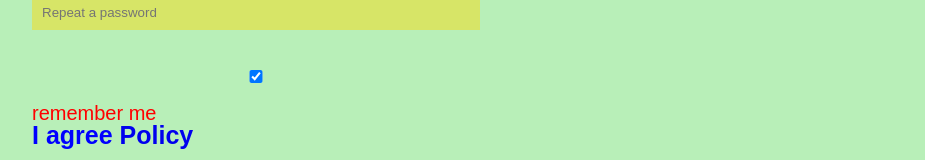
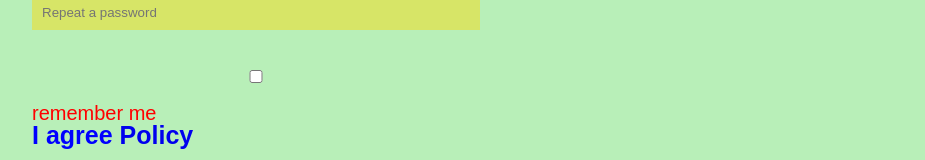
Before and after one commit to Andrei-jk/React-mailing-list, a React (Create React App) app: page / in a window 1280 px wide. Both pictures are taken after a click on the button "Подписаться на рассылку". Shown: the part 534-694 px from the top of the page, without its empty margins (328-1253 px from the left). Built offline with nearby package versions, Linux system fonts and the light colour scheme.

Commit message:
the button checkbox is made controllable

```diff
--- a/src/Components/Subscription/Subscription.jsx
+++ b/src/Components/Subscription/Subscription.jsx
@@ -4,8 +4,6 @@ import React, { useState } from "react";
 const Subscription = () => {
   // Используем хук useState для создания состояния isOpen, которое по умолчанию определяем как false. Это состояние будет определять, открыто ли меню.
   const [isOpen, setIsOpen] = useState(false);
-  // const [isOpen, setIsOpen] = useState(true);
-
   // создаем ф, которая будет открывать окно формы
   const openMenu = () => {
     //  Чтобы открыть окно, надо вызвать ф setIsOpen с параметром (true) Здесь вместо непосредственного вызова setIsOpen(true), мы используем requestAnimationFrame. Это позволяет браузеру выполнить обновления перед изменением состояния, что может помочь сделать анимации более плавными.
@@ -14,6 +12,36 @@ const Subscription = () => {
       setIsOpen(true);
     });
   };
+  // *************************************
+  //еще один useState для checkbox
+  const [remember, setRemember] = useState(false);
+  // создаем ф, которая будет управлять checkbox
+  const changeCheckbox = () => {
+    setRemember((prev) => !prev);
+  };
+  // Функциональное обновление состояния (prev => !prev) — это важный паттерн в React, который обеспечивает корректность и надёжность при обновлении состояния на основе предыдущего значения. Давайте разберём его подробно.
+// 1. Как работает обычное обновление состояния
+
+// Без функционального обновления можно сделать так:
+// js
+// Copy
+
+// onChange={() => setRemember(!remember)}
+
+
+// Если состояние (remember) обновляется асинхронно или в нескольких местах, React может использовать устаревшее (stale) значение, что приведёт к неправильному переключению.
+// 2. Как работает функциональное обновление
+// js
+// Copy
+
+// onChange={() => setRemember(prev => !prev)}
+
+// Здесь:
+
+//     prev — гарантированно актуальное предыдущее состояние на момент обновления.
+
+//     !prev — инвертирует это значение (true → false, false → true).
+  // *************************************
 
   // Чтобы закрыть окно, надо создать ф, которая будет закрывать окно формы
 
@@ -67,7 +95,6 @@ const Subscription = () => {
                 required
                 autoComplete="name"
               ></input>
-
               <label htmlFor="e-mail">E-mail</label>
               <input
                 type="email"
@@ -155,19 +182,25 @@ html
     Если пользователь пытается отправить форму, не заполнив обязательные поля, браузер отобразит сообщение об ошибке и не позволит отправить форму, пока все обязательные поля не будут заполнены.
     Пользователь увидит визуальные подсказки, такие как рамки или сообщения, указывающие на ошибку.
  */}
+
               <label htmlFor="remember">
                 <input
                   type="checkbox"
                   name="remember"
                   id="remember"
-                  checked
+                  checked={remember}
+                  onChange={changeCheckbox}
                 ></input>
                 remember me
               </label>
               <div className={subCss.agree}>
                 <p>
                   I agree{" "}
-                  <a href="https://gurucontext.ru/privacy-generator?ysclid=ma2bnr7tva521508702" target="_blank" rel="noopener noreferrer">
+                  <a
+                    href="https://gurucontext.ru/privacy-generator?ysclid=ma2bnr7tva521508702"
+                    target="_blank"
+                    rel="noopener noreferrer"
+                  >
                     Policy
                   </a>
                   {/*
@@ -184,9 +217,8 @@ html
 //     <a href="#!" target="_blank" rel="noopener noreferrer">будь в курсе</a>
 //   </li>
   // {/* ... и так для всех ссылок ... */}
-{/* </ul> */}
-
-{/* Важные нюансы:
+                  {/* </ul> */}
+                  {/* Важные нюансы:
 
     rel="noopener noreferrer" - обязательная добавка к target="_blank" для безопасности:
 
@@ -205,8 +237,7 @@ html
         Если у вас кнопка (<button>) должна открывать ссылку, лучше сделать так:
     jsx
     Copy */}
-
-    {/* <button onClick={() => window.open('https://example.com', '_blank')}>
+                  {/* <button onClick={() => window.open('https://example.com', '_blank')}>
       Открыть в новом окне
     </button>
 
```
